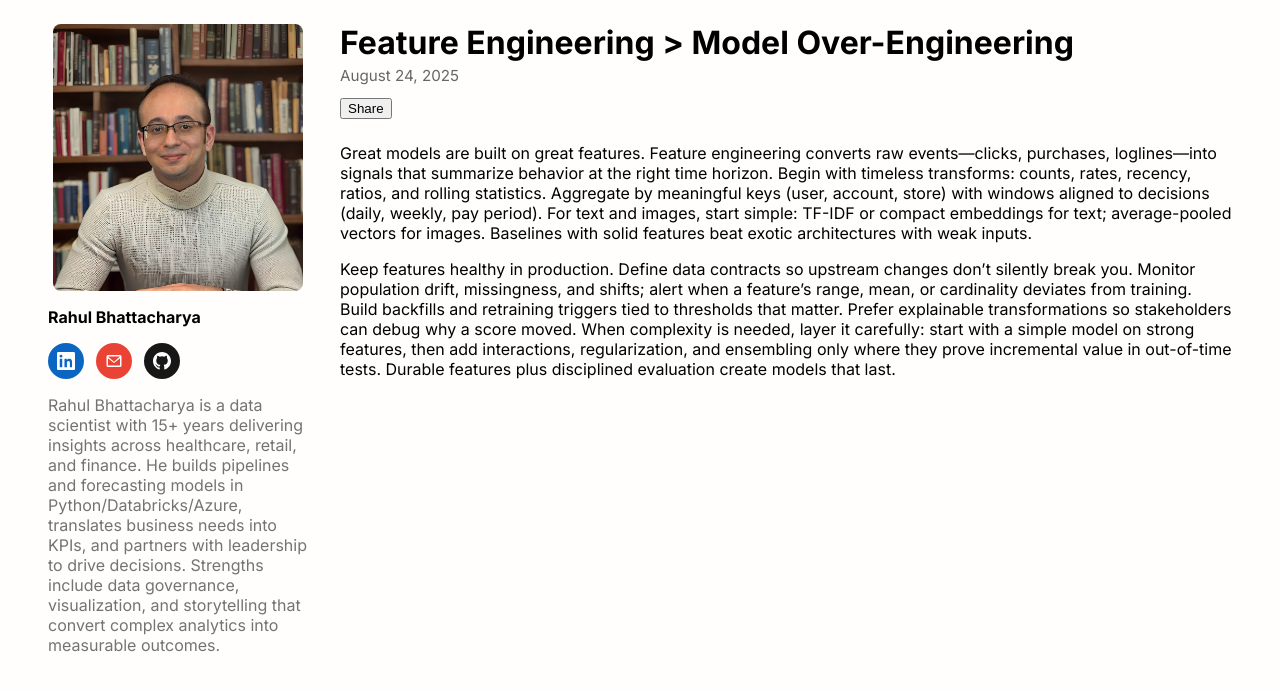
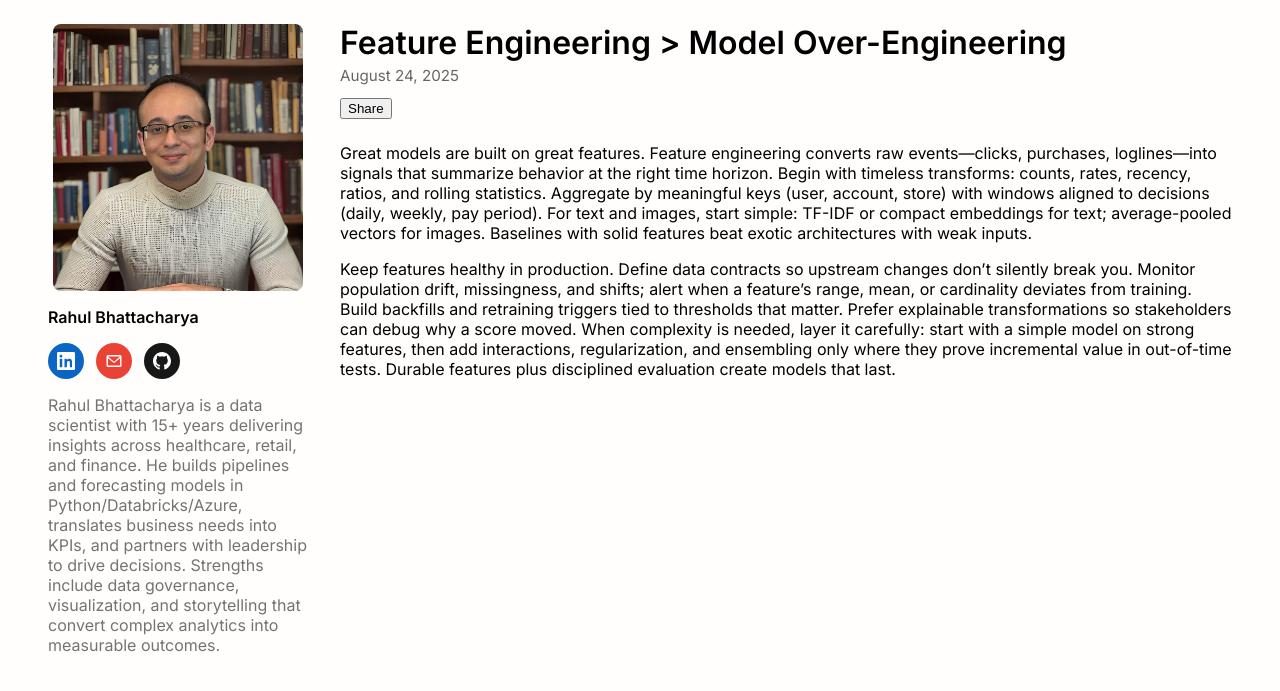
Before and after one commit to RahulBhattacharya1/RahulBhattacharya1.github.io, a Jekyll site: the page built from _posts/2025-08-24-post1.md, in a window 1280 px wide. Shown: the top 691 px of the page. Built offline with Jekyll 4.4.1, drawn with Linux system fonts in a browser that asks for light colours.

Commit message:
Update default.html

```diff
--- a/_layouts/default.html
+++ b/_layouts/default.html
@@ -4,8 +4,7 @@
   <meta charset="utf-8">
   <title>{{ page.title }}</title>
   <meta name="viewport" content="width=device-width, initial-scale=1">
-
-  <link href="https://fonts.googleapis.com/css2?family=Inter:wght@400;500;700&display=swap" rel="stylesheet">
+  <link href="https://fonts.googleapis.com/css2?family=Inter:wght@400;500;600&family=Source+Serif+4:opsz,wght@8..60,400;8..60,600&display=swap" rel="stylesheet">
   <link rel="stylesheet" href="{{ '/assets/css/main.css' | relative_url }}">
 </head>
 <body>
```
